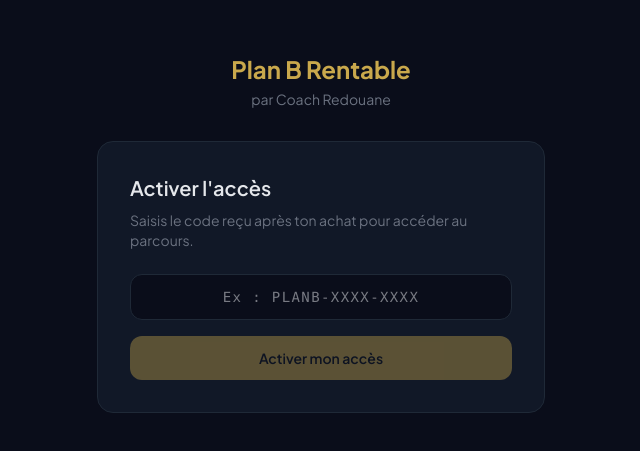
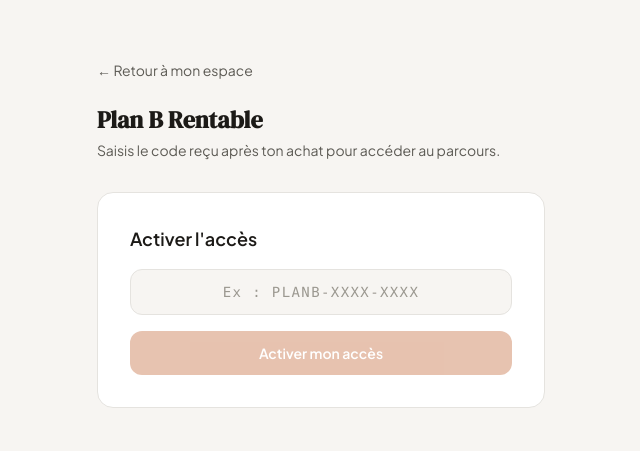
Before and after one commit to coachredo-app/coachredo-app, a Next.js app: page /access in a window 1280 px wide. Shown: the part 167-618 px from the top of the page, without its empty margins (319-959 px from the left). Built offline with nearby package versions, Linux system fonts and the light colour scheme; no server answers.

Commit message:
fix: align book activation with CoachRedo UX
Co-Authored-By: Claude Sonnet 4.6 <noreply@anthropic.com>

```diff
--- a/src/app/access/page.tsx
+++ b/src/app/access/page.tsx
@@ -2,6 +2,7 @@
 
 import { useState } from 'react'
 import { useRouter } from 'next/navigation'
+import Link from 'next/link'
 
 export default function AccessPage() {
   const router = useRouter()
@@ -28,25 +29,34 @@ export default function AccessPage() {
       return
     }
 
-    router.push('/intro')
-    router.refresh()
+    router.push('/fr/dashboard')
   }
 
   return (
-    <div className="min-h-screen flex items-center justify-center px-4" style={{ backgroundColor: '#0a0d1a' }}>
+    <div className="min-h-screen bg-background flex items-center justify-center px-4">
       <div className="w-full max-w-md">
-        <div className="text-center mb-8">
-          <h1 className="text-2xl font-bold" style={{ color: '#c9a84c' }}>Plan B Rentable</h1>
-          <p className="text-sm mt-1" style={{ color: '#6b7280' }}>par Coach Redouane</p>
+
+        <Link
+          href="/fr/dashboard"
+          className="inline-flex items-center gap-1.5 text-sm text-cr-text-secondary hover:text-cr-text transition-colors mb-6"
+        >
+          ← Retour à mon espace
+        </Link>
+
+        <div className="mb-8">
+          <h1
+            className="text-2xl font-bold text-cr-text"
+            style={{ fontFamily: 'var(--font-dm-serif)' }}
+          >
+            Plan B Rentable
+          </h1>
+          <p className="text-sm text-cr-text-secondary mt-1">
+            Saisis le code reçu après ton achat pour accéder au parcours.
+          </p>
         </div>
 
-        <div className="rounded-xl p-8" style={{ backgroundColor: '#111827', border: '1px solid #1f2937' }}>
-          <h2 className="text-xl font-semibold mb-2" style={{ color: '#e5e7eb' }}>
-            Activer l&apos;accès
-          </h2>
-          <p className="text-sm mb-6" style={{ color: '#6b7280' }}>
-            Saisis le code reçu après ton achat pour accéder au parcours.
-          </p>
+        <div className="bg-surface rounded-xl border border-cr-border p-8 space-y-4">
+          <h2 className="text-lg font-semibold text-cr-text">Activer l&apos;accès</h2>
 
           <form onSubmit={handleRedeem} className="space-y-4">
             <input
@@ -55,28 +65,23 @@ export default function AccessPage() {
               onChange={e => setCode(e.target.value)}
               required
               placeholder="Ex : PLANB-XXXX-XXXX"
-              className="w-full rounded-lg px-4 py-3 text-sm outline-none tracking-widest text-center font-mono"
-              style={{
-                backgroundColor: '#0a0d1a',
-                border: '1px solid #1f2937',
-                color: '#e5e7eb',
-              }}
+              className="w-full rounded-lg border border-cr-border bg-background px-4 py-3 text-sm tracking-widest text-center font-mono text-cr-text placeholder:text-cr-text-muted focus:outline-none focus:ring-1 focus:ring-cr-accent"
             />
 
             {error && (
-              <p className="text-sm text-center" style={{ color: '#ef4444' }}>{error}</p>
+              <p className="text-sm text-center text-error">{error}</p>
             )}
 
             <button
               type="submit"
               disabled={loading || code.length < 4}
-              className="w-full rounded-lg py-3 text-sm font-semibold transition-opacity disabled:opacity-40"
-              style={{ backgroundColor: '#c9a84c', color: '#0a0d1a' }}
+              className="w-full rounded-lg py-3 text-sm font-semibold bg-cr-accent text-white hover:opacity-90 transition-opacity disabled:opacity-40"
             >
               {loading ? 'Vérification...' : 'Activer mon accès'}
             </button>
           </form>
         </div>
+
       </div>
     </div>
   )
```
